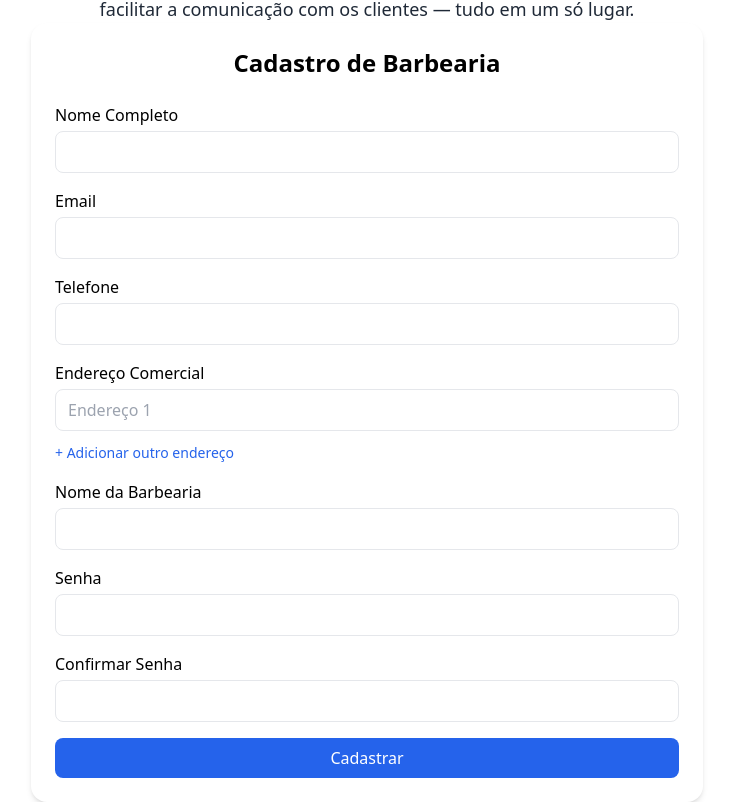
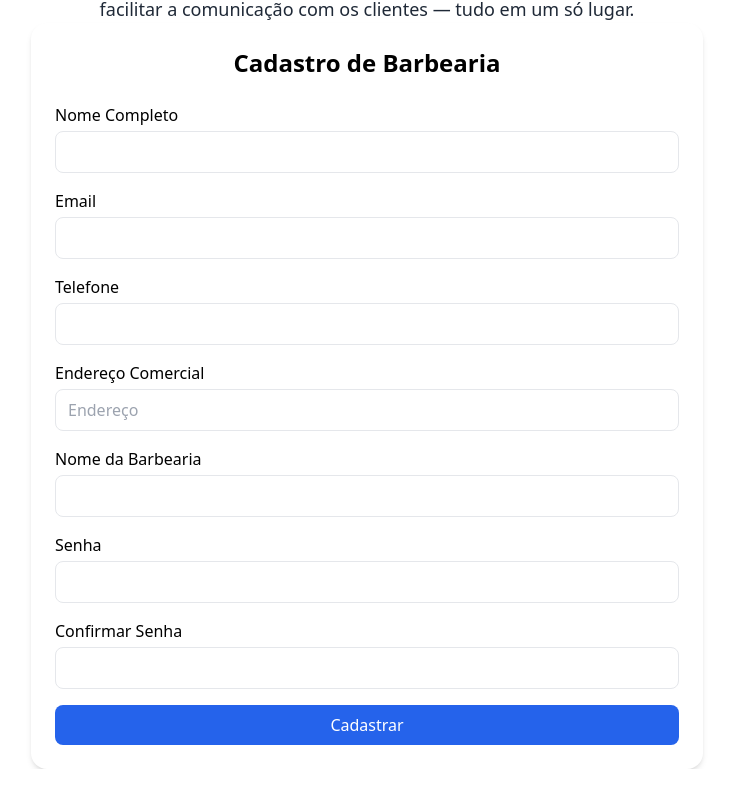
Before and after one commit to Thelucasdias/barber-shop, a Next.js app: page / in a window 1280 px wide. Shown: the part 657-1459 px from the top of the page, without its empty margins (273-1006 px from the left). After the commit the page ends 1426 px from the top, so only its background shows below. Built offline with nearby package versions, Linux system fonts and the light colour scheme.

Commit message:
db prisma fixed

```diff
--- a/src/features/auth/components/SignupForm.tsx
+++ b/src/features/auth/components/SignupForm.tsx
@@ -9,29 +9,18 @@ export function SignupForm() {
     email: "",
     phone: "",
     barbershopName: "",
+    address: "",
     password: "",
     confirmPassword: "",
   });
 
-  const [addresses, setAddresses] = useState([""]);
   const [error, setError] = useState("");
   const [success, setSuccess] = useState("");
 
-  const handleChange = (
-    e: React.ChangeEvent<HTMLInputElement>,
-    index?: number
-  ) => {
+  const handleChange = (e: React.ChangeEvent<HTMLInputElement>) => {
     const { name, value } = e.target;
-    if (name === "address") {
-      const newAddresses = [...addresses];
-      if (typeof index === "number") newAddresses[index] = value;
-      setAddresses(newAddresses);
-    } else {
-      setFormData({ ...formData, [name]: value });
-    }
+    setFormData({ ...formData, [name]: value });
   };
-
-  const addAddressField = () => setAddresses([...addresses, ""]);
 
   const handleSubmit = async (e: React.FormEvent) => {
     e.preventDefault();
@@ -43,7 +32,9 @@ export function SignupForm() {
       return;
     }
 
-    const res = await registerBarbershop({ ...formData, addresses });
+    const { confirmPassword, ...dataToSend } = formData;
+
+    const res = await registerBarbershop(dataToSend);
     if (res.ok) {
       setSuccess("Cadastro realizado com sucesso!");
       setFormData({
@@ -51,10 +42,10 @@ export function SignupForm() {
         email: "",
         phone: "",
         barbershopName: "",
+        address: "",
         password: "",
         confirmPassword: "",
       });
-      setAddresses([""]);
     } else {
       setError(res.error || "Erro ao cadastrar.");
     }
@@ -110,25 +101,18 @@ export function SignupForm() {
         </div>
 
         <div>
-          <label className="block font-medium mb-1">Endereço Comercial</label>
-          {addresses.map((addr, index) => (
-            <input
-              key={index}
-              name="address"
-              value={addr}
-              onChange={(e) => handleChange(e, index)}
-              className="w-full border rounded-lg px-3 py-2 mb-2"
-              required
-              placeholder={`Endereço ${index + 1}`}
-            />
-          ))}
-          <button
-            type="button"
-            onClick={addAddressField}
-            className="text-sm text-blue-600 hover:underline mt-1"
-          >
-            + Adicionar outro endereço
-          </button>
+          <label htmlFor="address" className="block font-medium mb-1">
+            Endereço Comercial
+          </label>
+          <input
+            id="address"
+            name="address"
+            value={formData.address}
+            onChange={handleChange}
+            required
+            className="w-full border rounded-lg px-3 py-2"
+            placeholder="Endereço"
+          />
         </div>
 
         <div>
@@ -174,8 +158,10 @@ export function SignupForm() {
             className="w-full border rounded-lg px-3 py-2"
           />
         </div>
+
         {error && <p className="text-red-500 text-sm">{error}</p>}
         {success && <p className="text-green-600 text-sm">{success}</p>}
+
         <button
           type="submit"
           disabled={loading}
--- a/src/features/auth/hooks/useSignup.ts
+++ b/src/features/auth/hooks/useSignup.ts
@@ -1,30 +1,31 @@
 import { useRouter } from "next/router";
 import { useState } from "react";
+
+type SignupData = {
+  fullName: string;
+  email: string;
+  phone: string;
+  barbershopName: string;
+  password: string;
+  address: string;
+};
 
 export function useSignup() {
   const router = useRouter();
   const [loading, setLoading] = useState(false);
 
-  async function registerBarbershop(data: {
-    fullName: string;
-    email: string;
-    phone: string;
-    barbershopName: string;
-    password: string;
-    confirmPassword: string;
-    addresses: string[];
-  }) {
+  async function registerBarbershop(data: SignupData) {
     setLoading(true);
     try {
       const res = await fetch("/api/auth/register", {
         method: "POST",
         headers: { "Content-Type": "application/json" },
         body: JSON.stringify({
-          name: data.fullName,
+          fullName: data.fullName,
           email: data.email,
           password: data.password,
           phone: data.phone,
-          addresses: data.addresses,
+          address: data.address,
           barbershopName: data.barbershopName,
         }),
       });
--- a/src/pages/api/auth/register.ts
+++ b/src/pages/api/auth/register.ts
@@ -15,10 +15,10 @@ export default async function handler(
       phone,
       password,
       barbershopName,
-      addresses,
+      address,
     } = req.body;
 
-    if (!name || !email || !password || !barbershopName || !addresses?.length) {
+    if (!name || !email || !password || !barbershopName || !address) {
       return res.status(400).json({ error: "Dados obrigatórios ausentes." });
     }
 
@@ -31,7 +31,7 @@ export default async function handler(
     const barbershop = await prisma.barbershop.create({
       data: {
         name: barbershopName,
-        address: addresses[0] || "",
+        address,
         phone,
       },
     });
@@ -43,9 +43,7 @@ export default async function handler(
         phone,
         password: hashedPassword,
         role: "OWNER",
-        barbershop: {
-          connect: { id: barbershop.id },
-        },
+        barbershop: { connect: { id: barbershop.id } },
       },
     });
 
```
